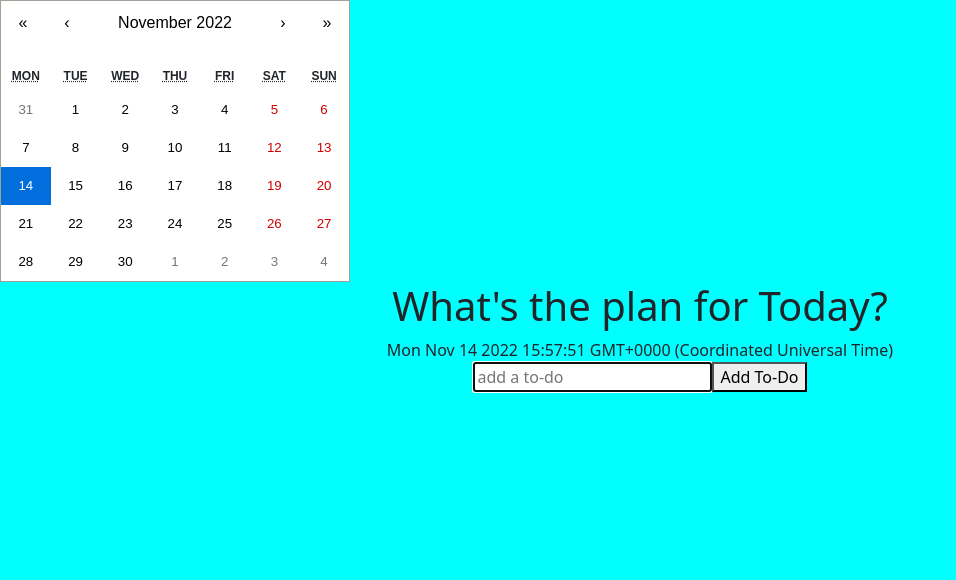
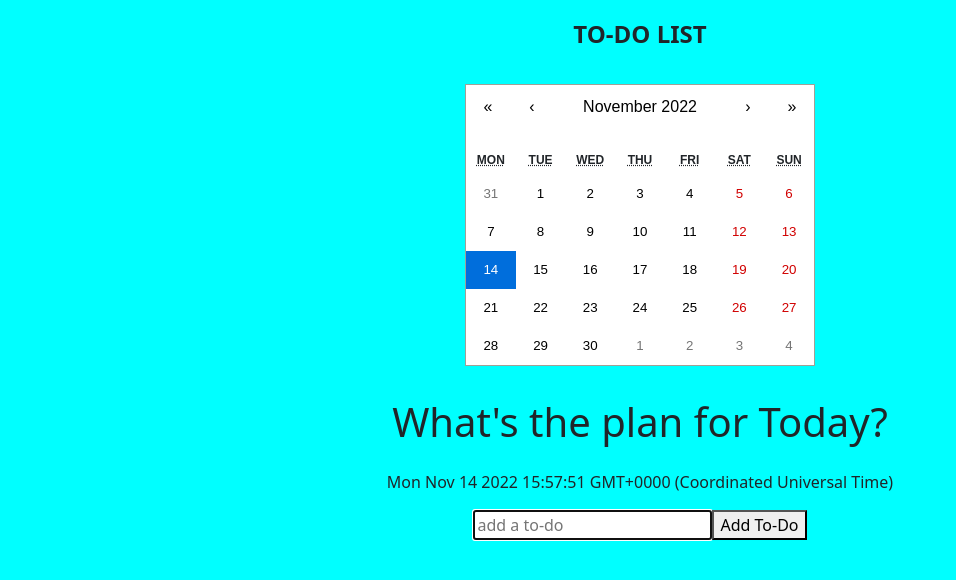
Before and after one commit to shreyasibhagwat6/to-do-list, a React (Create React App) app: page / in a window 1280 px wide. Shown: the top 580 px of the page, without its empty margins (0-956 px from the left). Built offline with nearby package versions, Linux system fonts and the light colour scheme.

Commit message:
styling done for header

```diff
--- a/src/components/List/List.css
+++ b/src/components/List/List.css
@@ -1,4 +1,15 @@
 .list {
   height: 200rem;
   background-color: aqua;
+}
+.list__header {
+  padding: 1rem 0 0;
+  font-size: 1.5rem;
+  font-weight: 700;
+}
+.list__title {
+  padding: 0 0 1rem;
+}
+.list__day {
+  padding: 0 0 1rem;
 }/*# sourceMappingURL=List.css.map */
--- a/src/components/List/List.js
+++ b/src/components/List/List.js
@@ -1,4 +1,4 @@
-import React, { useEffect, useState } from 'react';
+import React, { useEffect, useState, Link } from 'react';
 import Form from '../Form/Form';
 import Todo from '../Todo/Todo';
 import ReactCalendar from '../ReactCalendar/ReactCalendar';
@@ -60,15 +60,18 @@ const List = () => {
     setDate(date)
     }
 
+    console.log(date.toString())
+
     useEffect(()=>{
         localStorage.setItem('todo', JSON.stringify(todos))
     }, [todos]);
 
   return (
     <div className='list'>
+        <p className='list__header'>TO-DO LIST</p>
         <ReactCalendar date={date} onChange={onChange} />
-        <h1>What's the plan for Today?</h1>
-        <div>{date.toString()}</div>
+        <h1 className='list__title'>What's the plan for Today?</h1>
+        <div className='list__day'>{date.toString()}</div>
         <Form onSubmit={addTodo}/>
         <Todo
         todos={todos}
--- a/src/components/List/List.scss
+++ b/src/components/List/List.scss
@@ -1,4 +1,18 @@
 .list{
     height: 200rem;
     background-color: aqua;
+
+    &__header{
+        padding: 1rem 0 0;
+        font-size: 1.5rem;
+        font-weight: 700;
+    }
+
+    &__title {
+        padding: 0 0 1rem;
+    }
+
+    &__day {
+        padding: 0 0 1rem;
+    }
 }
--- /dev/null
+++ b/src/components/ReactCalendar/ReactCalendar.css
@@ -0,0 +1,4 @@
+.calendar {
+  margin: 2rem auto;
+  background-color: white;
+}/*# sourceMappingURL=ReactCalendar.css.map */
--- a/src/components/ReactCalendar/ReactCalendar.js
+++ b/src/components/ReactCalendar/ReactCalendar.js
@@ -1,12 +1,13 @@
-import React, { useState } from 'react';
+import React, { Link } from 'react';
 import Calendar from 'react-calendar';
 import 'react-calendar/dist/Calendar.css';
+import './ReactCalendar.scss';
 
 const ReactCalendar = ({ date, onChange}) => {
 
   return (
     <div>
-      <Calendar onChange={onChange} value={date}/>
+        <Calendar className='calendar' onChange={onChange} value={date}/>
     </div>
   )
 }
--- /dev/null
+++ b/src/components/ReactCalendar/ReactCalendar.scss
@@ -0,0 +1,4 @@
+.calendar{
+    margin: 2rem auto;
+    background-color: white;
+}
```
Also changed, not shown: 2 other files (tests, documents, lock files or other folders).
